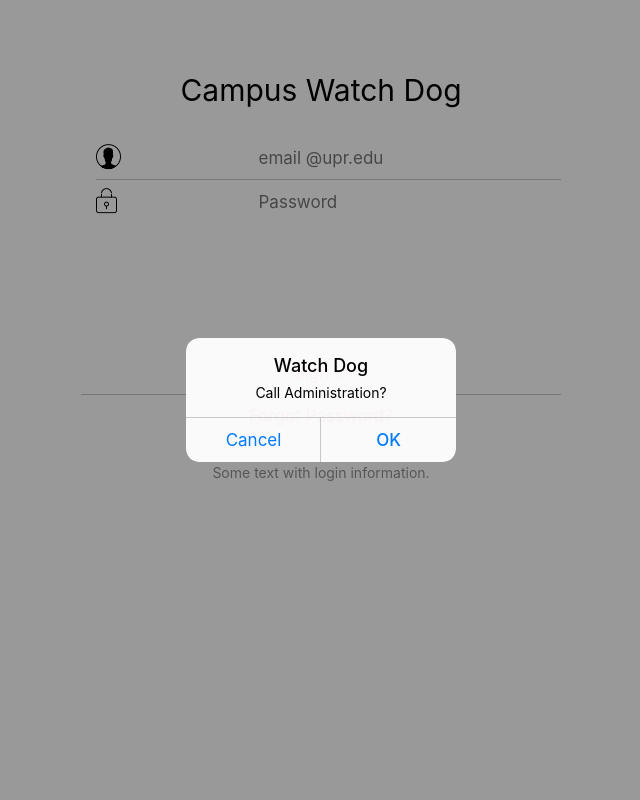
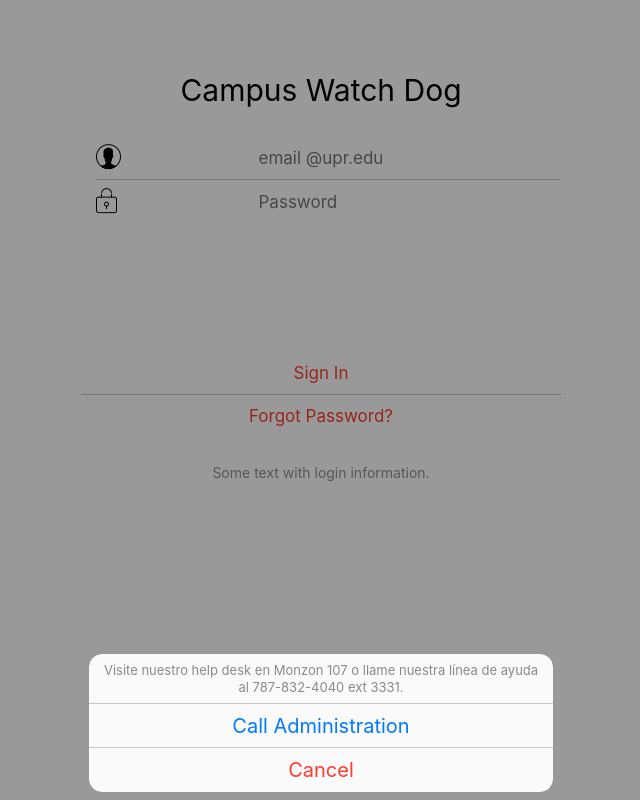
Before and after one commit to robertorivera16/MovilRum-FW7, a plain HTML site: page www/index.html in a window 1280 px wide. Both pictures are taken after a click on the link "Forgot Password?". Shown: the whole page, without its empty margins (319-959 px from the left). Drawn offline with nearby package versions, Linux system fonts and the light colour scheme; files that its build step writes are made by us from their sources.

Commit message:
Action Sheet
Forgot password buttons

```diff
--- a/www/index.html
+++ b/www/index.html
@@ -90,7 +90,7 @@
                     <a href="#" class="item-link list-button close-login-screen">Sign In</a>
                   </li>
                     <li>
-                        <a href="#" class="item-link list-button confirm-title-ok-cancel">Forgot Password?</a>
+                        <a href="#" class="item-link list-button ac-5">Forgot Password?</a>
                         <div class="list-block-label">Some text with login information.</div>
                     </li>
 
--- a/www/js/my-app.js
+++ b/www/js/my-app.js
@@ -15,18 +15,27 @@ var mainView = myApp.addView('.view-main', {
 });
 
 
-$$('.confirm-title-ok-cancel').on('click',
-function ()
-    {
-        myApp.confirm('Call Administration?', 'Watch Dog',
-      function ()
-            {
-                myApp.alert('You will be transfered');
-            },
-      function ()
-            {
-                myApp.alert('You clicked Cancel button');
+//- With callbacks on click
+$$('.ac-5').on('click', function () {
+    var buttons = [
+
+        //Call Button
+        {
+            text:'Visite nuestro help desk en Monzon 107 o llame nuestra línea de ayuda al 787-832-4040 ext 3331.',
+            label:true
+        },
+        {
+            text: 'Call Administration',
+            onClick: function () {
+                myApp.alert('Your call is being transferred');
             }
+        },
 
-    );
+        //Cancel Button
+        {
+            text: 'Cancel',
+            color: 'red',
+        }
+    ];
+    myApp.actions(buttons);
 });
```
